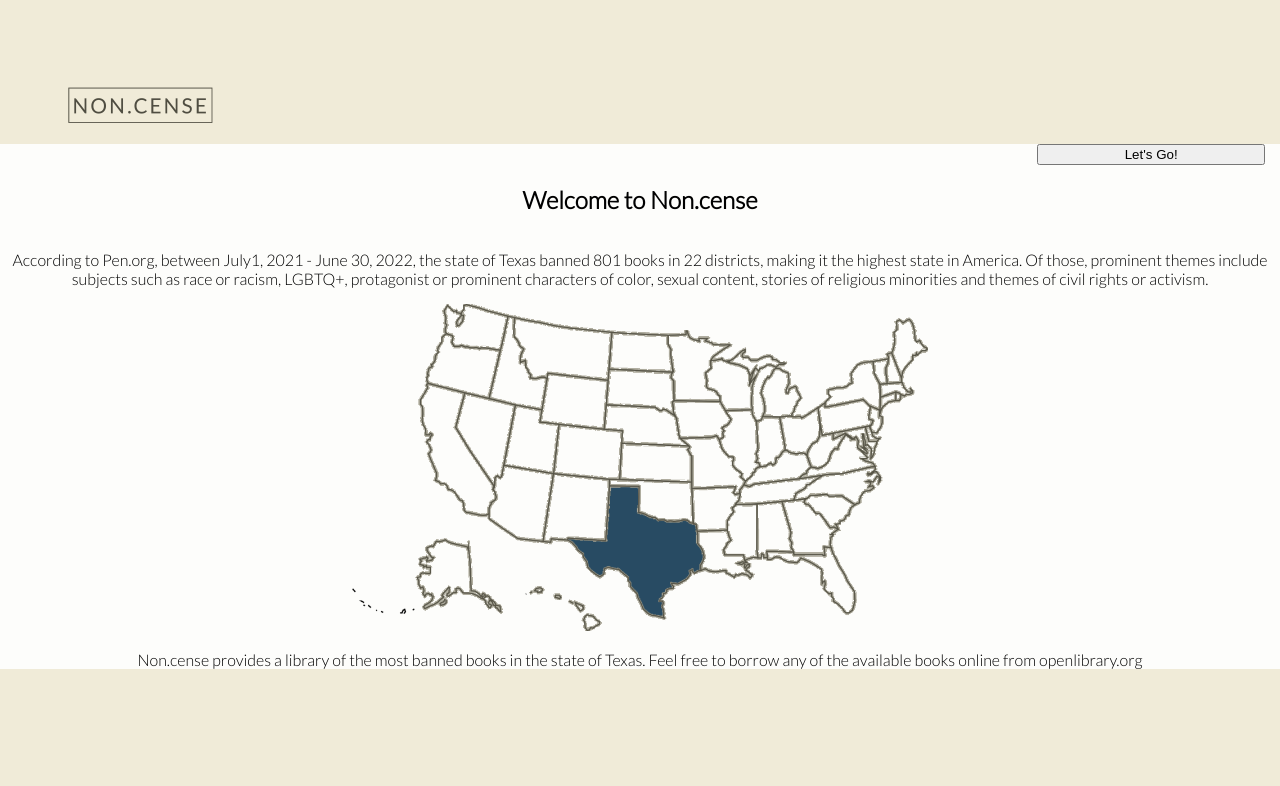
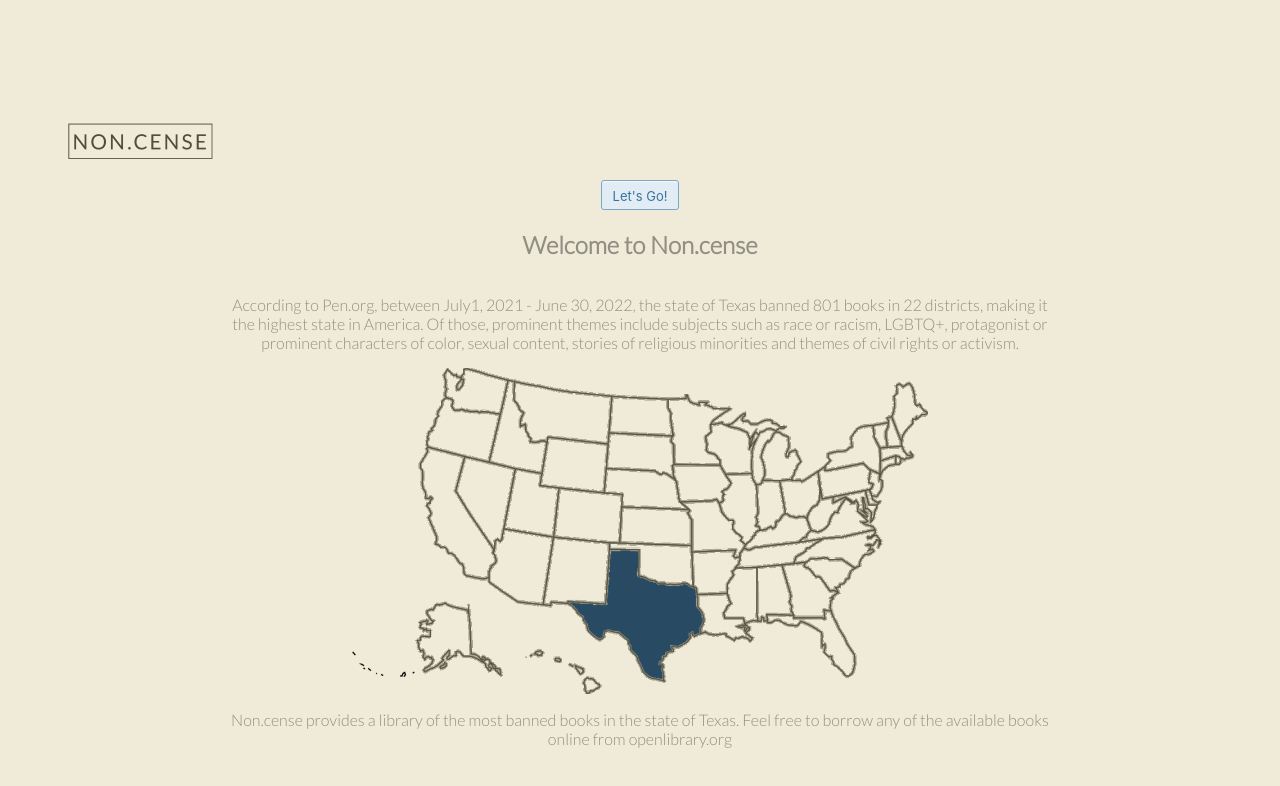
Before and after one commit to jheidepriem/noncense, a React (Create React App) app: page / in a window 1280 px wide. Shown: the top 786 px of the page. Built offline with nearby package versions, Linux system fonts and the light colour scheme; no server answers.

Commit message:
Refactor about me page styling

```diff
--- a/src/About/About.css
+++ b/src/About/About.css
@@ -1,12 +1,28 @@
 .about-me {
-  color: black;
-  background-color: #fdfdfb;
+  height: 100vh;
+  display: flex;
+  color: #908f84;
+  background-color: #f0ebd8;
+  justify-content: center;
+  align-items: center;
+  flex-direction: column;
+}
+
+.about-text {
+  columns: #908f84;
+  width: 65%;
+}
+.about-text-2 {
+  color: #908f84;
+  width: 65%;
 }
 
 .text-container {
   display: flex;
-  width: 100vw;
+  width: 100%;
   flex-direction: column;
+  justify-content: center;
+  align-items: center;
 }
 
 .map-image {
@@ -14,31 +30,55 @@
 }
 
 .button {
-  width: 18%;
-  height: 12%;
+  background-color: #e1ecf4;
+  border-radius: 3px;
+  border: 1px solid #7aa7c7;
+  box-shadow: rgba(255, 255, 255, 0.7) 0 1px 0 0 inset;
+  box-sizing: border-box;
+  color: #39739d;
+  cursor: pointer;
+  display: inline-block;
+  font-family: -apple-system, system-ui, "Segoe UI", "Liberation Sans",
+    sans-serif;
+  font-size: 13px;
+  font-weight: 400;
+  line-height: 1.15385;
+  margin: 0;
+  outline: none;
+  padding: 8px 0.8em;
+  position: relative;
+  text-align: center;
+  text-decoration: none;
+  user-select: none;
+  -webkit-user-select: none;
+  touch-action: manipulation;
+  vertical-align: baseline;
+  white-space: nowrap;
+  padding-bottom: 5px;
 }
 
 .button:hover,
 .button:focus {
-  border-color: rgba(0, 0, 0, 0.15);
-  box-shadow: rgba(0, 0, 0, 0.1) 0 4px 12px;
-  color: rgba(0, 0, 0, 0.65);
+  background-color: #b3d3ea;
+  color: #2c5777;
 }
 
-.button:hover {
-  transform: translateY(-1px);
+.button:focus {
+  box-shadow: 0 0 0 4px rgba(0, 149, 255, 0.15);
 }
 
 .button:active {
-  background-color: #F0F0F1;
-  border-color: rgba(0, 0, 0, 0.15);
-  box-shadow: rgba(0, 0, 0, 0.06) 0 2px 4px;
-  color: rgba(0, 0, 0, 0.65);
-  transform: translateY(0);
+  background-color: #a0c7e4;
+  box-shadow: none;
+  color: #2c5777;
 }
 
-.button-container {
+.text-wrap {
   display: flex;
-  justify-content: flex-end;
-  padding-right: 15px;
+  border: 2px solid #908f84;
+  border-radius: 8px;
+  width: 66%;
+  background-color: #fdfdfb;
+  flex-direction: column;
+  justify-content: center;
 }
```
